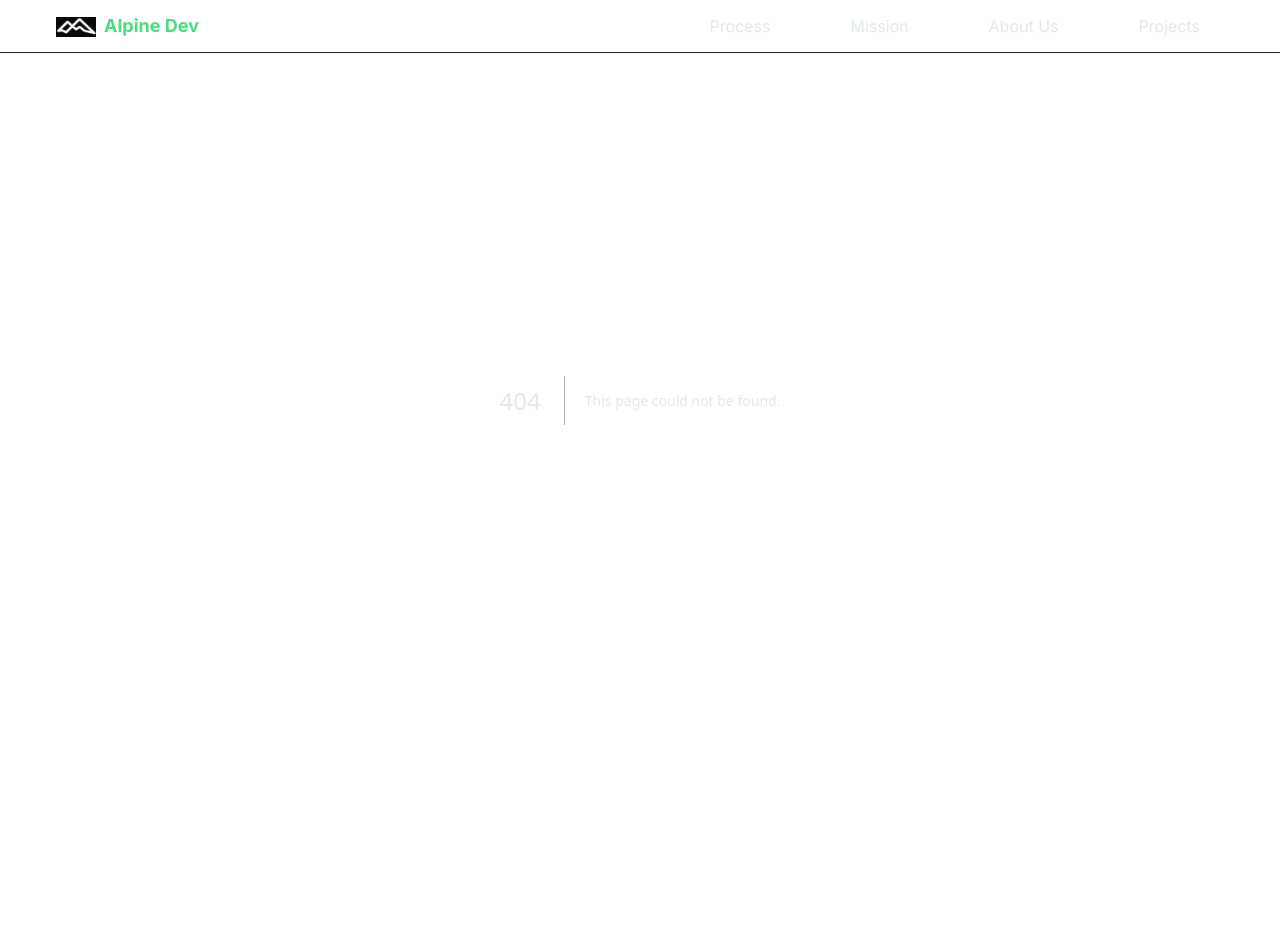
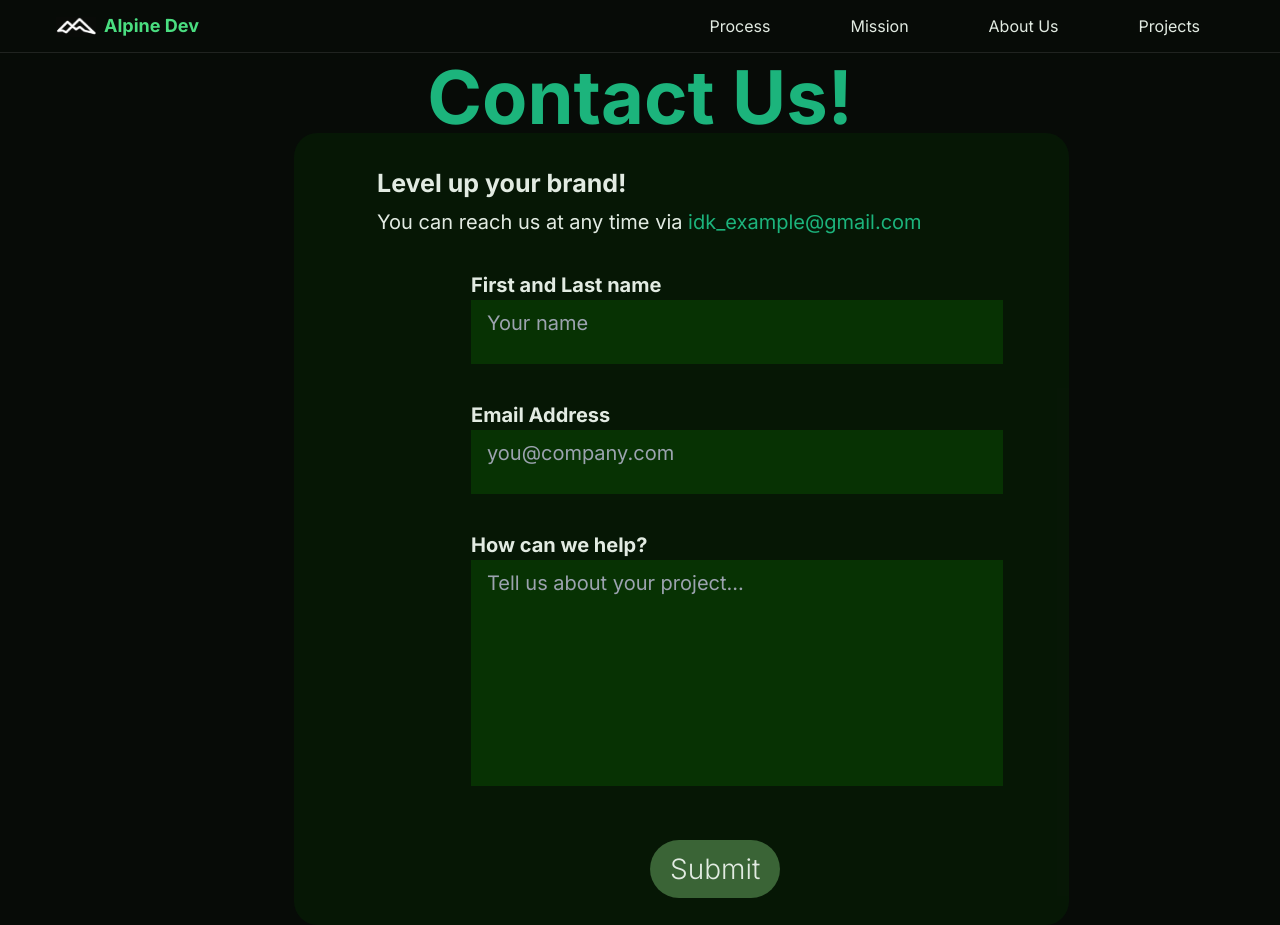
Before and after one commit to SaiChittella/Alpine_Dev_Website, a Next.js app: page /contact in a window 1280 px wide. Before the commit this address had no page. Before the commit the page ends 800 px from the top, so only its background shows below. Built offline with nearby package versions, Linux system fonts and the light colour scheme.

Commit message:
Contact Us Page Done (Colors not final, and neeed to send the messages to an email or something)

```diff
--- /dev/null
+++ b/src/app/contact/page.tsx
@@ -0,0 +1,119 @@
+"use client";
+import Textbox from "@/components/Textbox";
+import Link from "next/link";
+import React, { useState } from "react";
+
+export default function ContactUs() {
+	const [name, setName] = useState("");
+	const [email, setEmail] = useState("");
+	const [message, setMessage] = useState("");
+
+	const handleNameChange = (e: React.ChangeEvent<HTMLTextAreaElement>) => {
+		setName(e.target.value);
+	};
+
+	const handleEmailChange = (e: React.ChangeEvent<HTMLTextAreaElement>) => {
+		setEmail(e.target.value);
+	};
+
+	const handleMessageChange = (e: React.ChangeEvent<HTMLTextAreaElement>) => {
+		setMessage(e.target.value);
+	};
+
+	const handleSubmit = () => {
+        // We will need to change this; this is just a placeholder for right now, we need to make it so that it takes all this data and then sends it to like our email or something
+		console.log("Submitted!", name, email, message);
+	};
+
+	return (
+		<div>
+			<div>
+				<p
+					className="max-w-full text-center font-bold"
+					style={{
+						color: "#1CB47C",
+						fontSize: "74px",
+						position: "absolute",
+						top: "calc(100vh / 19)",
+						left: "50%",
+						transform: "translateX(-50%)",
+					}}
+				>
+					Contact Us!
+				</p>
+			</div>
+
+			<div
+				className="absolute bg-[#0a5c0228]"
+				style={{
+					width: "775px",
+					height: "792px",
+					top: "calc(100vh / 6)",
+					left: "23%",
+					borderRadius: "3%",
+				}}
+			/>
+
+			<div
+				style={{
+					position: "absolute",
+					top: "165px",
+					left: "377px",
+				}}
+			>
+				<p className="font-bold" style={{ fontSize: "25px" }}>
+					Level up your brand!
+				</p>
+				<p className="py-1" style={{ fontSize: "20px" }}>
+					You can reach us at any time via{" "}
+					<span className="text-[#1CB47C]">
+						idk_example@gmail.com
+					</span>
+				</p>
+			</div>
+
+			<Textbox
+				divTop="270px"
+				divLeft="471px"
+				inputText="First and Last name"
+				placeHolder="Your name"
+				inputWidth="532px"
+				inputHeight="64px"
+				value={name}
+				onChange={handleNameChange}
+			/>
+			<Textbox
+				divTop="400px"
+				divLeft="471px"
+				inputText="Email Address"
+				placeHolder="you@company.com"
+				inputWidth="532px"
+				inputHeight="64px"
+				value={email}
+				onChange={handleEmailChange}
+			/>
+			<Textbox
+				divTop="530px"
+				divLeft="471px"
+				inputText="How can we help?"
+				placeHolder="Tell us about your project..."
+				inputWidth="532px"
+				inputHeight="226px"
+				value={message}
+				onChange={handleMessageChange}
+			/>
+
+			<button
+				className="py-2 px-5 bg-[#3A6436] rounded-full text-H4 font-light"
+				onClick={handleSubmit}
+				style={{
+					position: "absolute",
+					top: "840px",
+					left: "650px",
+				}}
+			>
+				Submit
+			</button>
+		</div>
+	);
+}
--- a/src/app/page.tsx
+++ b/src/app/page.tsx
@@ -1,5 +1,4 @@
 import Hero from "@/components/Hero";
-import Process from "@/components/Information";
 
 export default function Home() {
 	return (
--- a/src/app/process/page.tsx
+++ b/src/app/process/page.tsx
@@ -99,7 +99,7 @@ export default function Mission() {
 					className="max-w-full text-center font-bold"
 					style={{
 						color: "#1CB47C",
-						fontSize: "48px",
+						fontSize: "74px",
 						position: "absolute",
 						top: "calc(100vh / 12)",
 						left: "50%",
--- a/src/components/Hero.tsx
+++ b/src/components/Hero.tsx
@@ -1,3 +1,5 @@
+import Link from "next/link";
+
 export default function Hero() {
 	return (
 		<div className="grid grid-rows-3 h-screen">
@@ -11,8 +13,8 @@ export default function Hero() {
 
 			{/* Button */}
 			<div className="row-start-3 text-center">
-				<a
-					href="#contact"
+				<Link
+					href="/contact"
 					className="py-2 px-5 bg-[#3A6436] rounded-full text-H4 font-light"
 					style={{
 						animation:
@@ -20,7 +22,7 @@ export default function Hero() {
 					}}
 				>
 					Contact Us
-				</a>
+				</Link>
 			</div>
 		</div>
 	);
--- /dev/null
+++ b/src/components/Textbox.tsx
@@ -0,0 +1,103 @@
+// interface TextboxProps {
+// 	divTop: string;
+// 	divLeft: string;
+// 	inputText: string;
+// 	inputType: string;
+// 	placeHolder: string;
+// 	inputWidth: string;
+// 	inputHeight: string;
+// }
+
+// const Textbox: React.FC<TextboxProps> = ({
+// 	divTop,
+// 	divLeft,
+// 	inputText,
+// 	inputType,
+// 	placeHolder,
+// 	inputWidth,
+// 	inputHeight,
+// }) => {
+// 	return (
+// 		<div className="textbox">
+// 			<div
+// 				style={{
+// 					position: "absolute",
+// 					top: divTop,
+// 					left: divLeft,
+// 					fontSize: "20px",
+// 				}}
+// 			>
+// 				<p className="font-bold">{inputText}</p>
+// 				<div>
+// 					<input
+// 						type={inputType}
+// 						placeholder={placeHolder}
+// 						className="absolute bg-[#0a5c0264] text-white px-4 py-2"
+// 						style={{
+// 							width: inputWidth,
+// 							height: inputHeight,
+// 							top: "calc(100vh / 25)",
+// 							wordWrap: "break-word",
+// 						}}
+// 					/>
+// 				</div>
+// 			</div>
+// 		</div>
+// 	);
+// };
+
+// export default Textbox;
+
+import React from "react";
+
+interface TextboxProps {
+	divTop: string;
+	divLeft: string;
+	inputText: string;
+	placeHolder: string;
+	inputWidth: string;
+	inputHeight: string;
+	value: string;
+	onChange: (e: React.ChangeEvent<HTMLTextAreaElement>) => void;
+}
+
+const Textbox: React.FC<TextboxProps> = ({
+	divTop,
+	divLeft,
+	inputText,
+	placeHolder,
+	inputWidth,
+	inputHeight,
+	value,
+	onChange,
+}) => {
+	return (
+		<div
+			className="textbox"
+			style={{
+				position: "absolute",
+				top: divTop,
+				left: divLeft,
+				fontSize: "20px",
+				display: "flex",
+				flexDirection: "column",
+			}}
+		>
+			<p className="font-bold">{inputText}</p>
+			<div style={{ position: "relative" }}>
+				<textarea
+					placeholder={placeHolder}
+					className="bg-[#0a5c0264] text-white px-4 py-2 resize-none"
+					style={{
+						width: inputWidth,
+						height: inputHeight,
+					}}
+					value={value}
+					onChange={onChange}
+				/>
+			</div>
+		</div>
+	);
+};
+
+export default Textbox;
```
